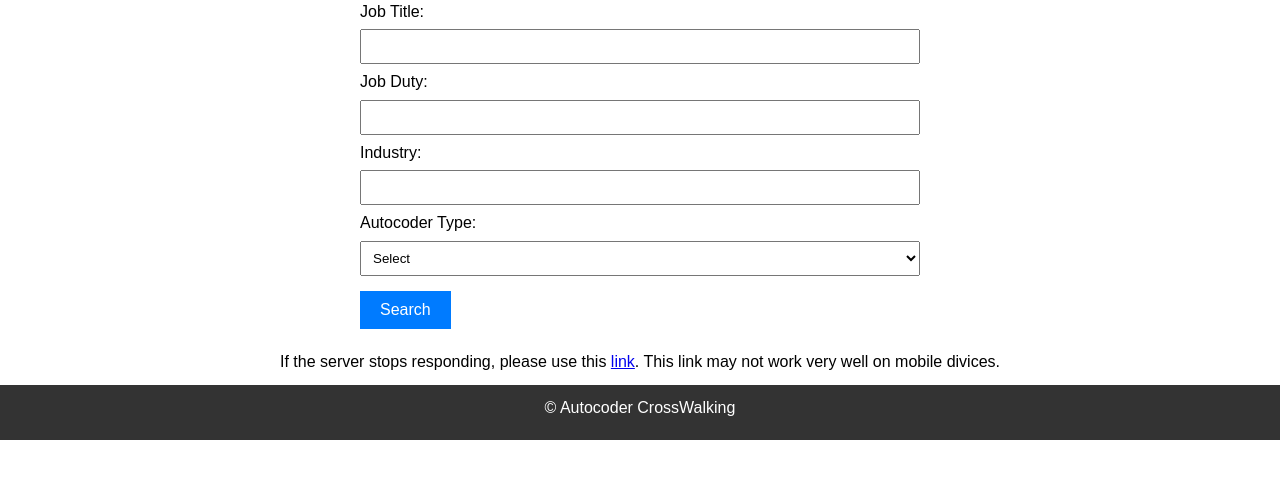
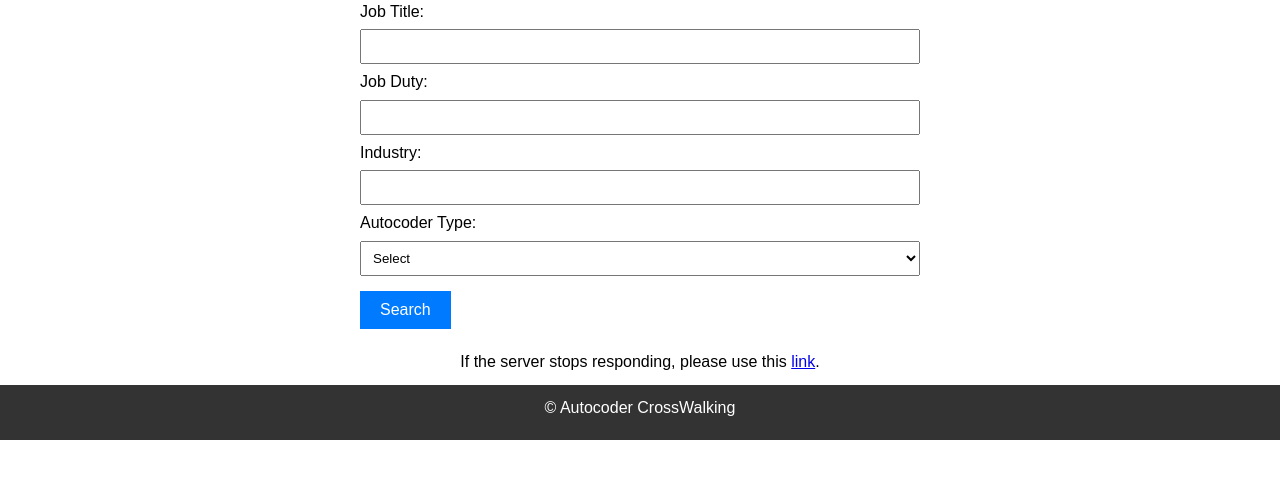
Before and after one commit to Jiahui1902/occautocoder2, a Flask app: page / in a window 1280 px wide. Shown: the part 225-704 px from the top of the page. Run offline with Flask 2, Linux system fonts and the light colour scheme.

Commit message:
add huggingface backup space

```diff
--- a/app/templates/index.html
+++ b/app/templates/index.html
@@ -76,7 +76,7 @@
 
 
 
-<p style="text-align: center;">If the server stops responding, please use this <a href="https://xjwt9v6529j-496ff2e9c6d22116-5000-colab.googleusercontent.com/">link</a>. This link may not work very well on mobile divices. </p>
+<p style="text-align: center;">If the server stops responding, please use this <a href="https://huggingface.co/spaces/Jiahuixu/t5-occ">link</a>. </p>
 
   <footer>
     <p>&copy; Autocoder CrossWalking</p>
```
